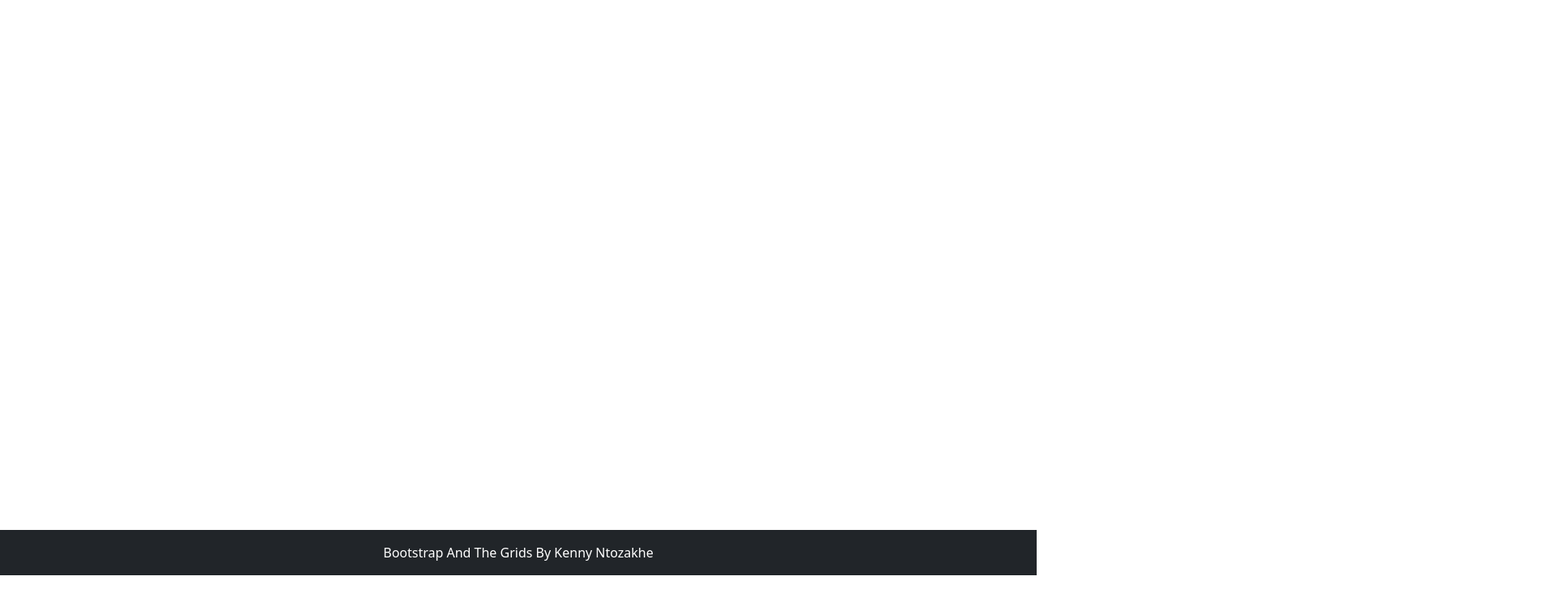
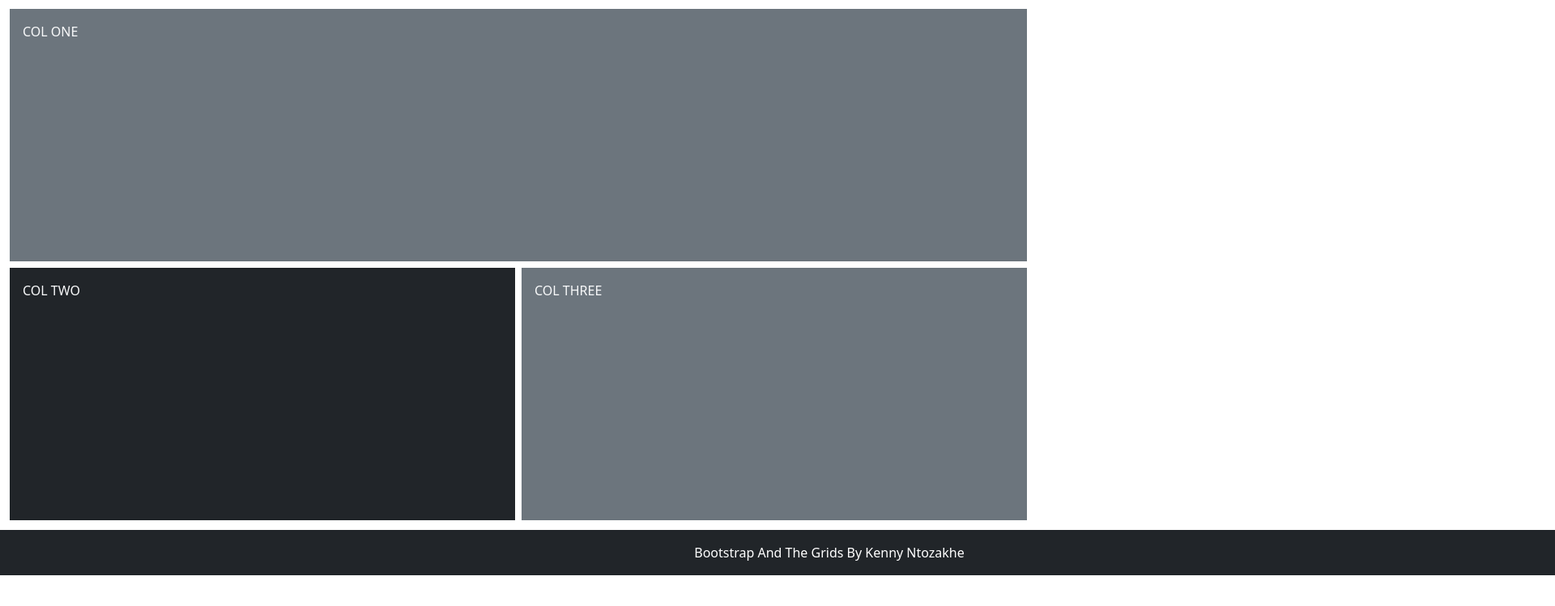
Before and after one commit to Ntozakhe/BootstrapAndTheGrids, a plain HTML site: page Grid7.html in a window 1280 px wide. Shown: the part 89-838 px from the top of the page at 81% size, 1920 px wide, since content can reach past the window. Before the commit the page ends 800 px from the top, so only its background shows below. Drawn offline with nearby package versions, Linux system fonts and the light colour scheme.

Commit message:
Grid Seven

```diff
--- a/CSS/site.css
+++ b/CSS/site.css
@@ -6,7 +6,7 @@ main>.container {
     position: sticky;
     left: 0;
     bottom: 0;
-    width: 100%;
+    width: 160%;
 }
 
 .homeText {
@@ -28,3 +28,8 @@ main>.container {
 .minHeight{
     min-height: 80vh;
 }
+
+main>.container-fluid{
+    padding-top: 100px;
+    padding-bottom: 60px;
+}
--- a/Grid7.html
+++ b/Grid7.html
@@ -63,8 +63,24 @@
     </nav>
 
     <main class="flex-shrink-0">
-       <div class="container">
-
+        <div class="container-fluid ">
+            <div class="row h-100 minHeight  g-2 row-cols-1 row-cols-md-2">
+                <div class="col col-md-12">
+                    <div class="bg-secondary h-100 text-light p-3">
+                        COL ONE
+                    </div>
+                </div>
+                <div class="col col-md-6">
+                    <div class="bg-dark h-100 text-light p-3">
+                        COL TWO
+                    </div>
+                </div>
+                <div class="col col-md-6">
+                    <div class="bg-secondary h-100 text-light p-3">
+                        COL THREE
+                    </div>
+                </div>
+            </div>
         </div>
     </main>
     <footer class="footer mt-auto py-3 bg-dark sticky-footer">
```
Lines whose indentation alone changed are shown as unchanged.
